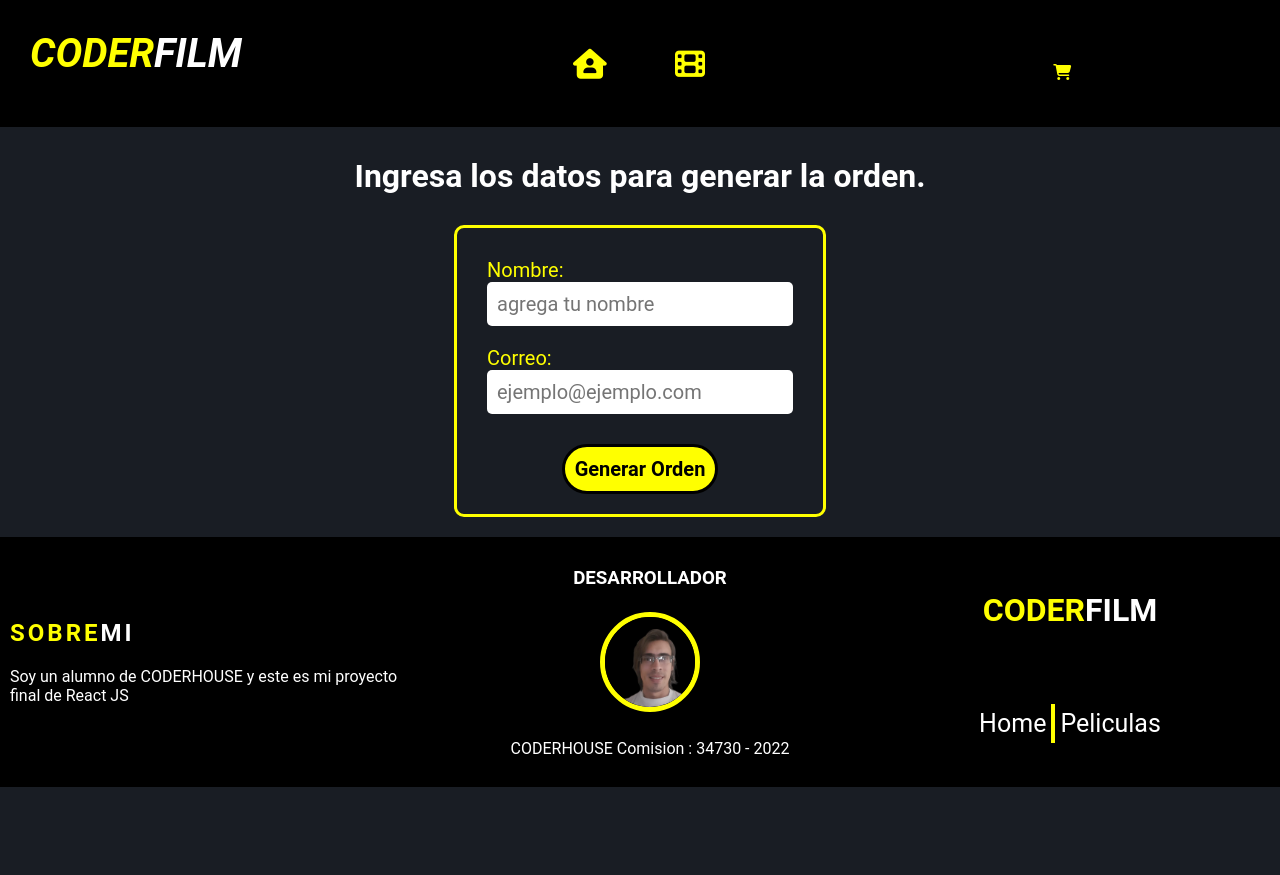
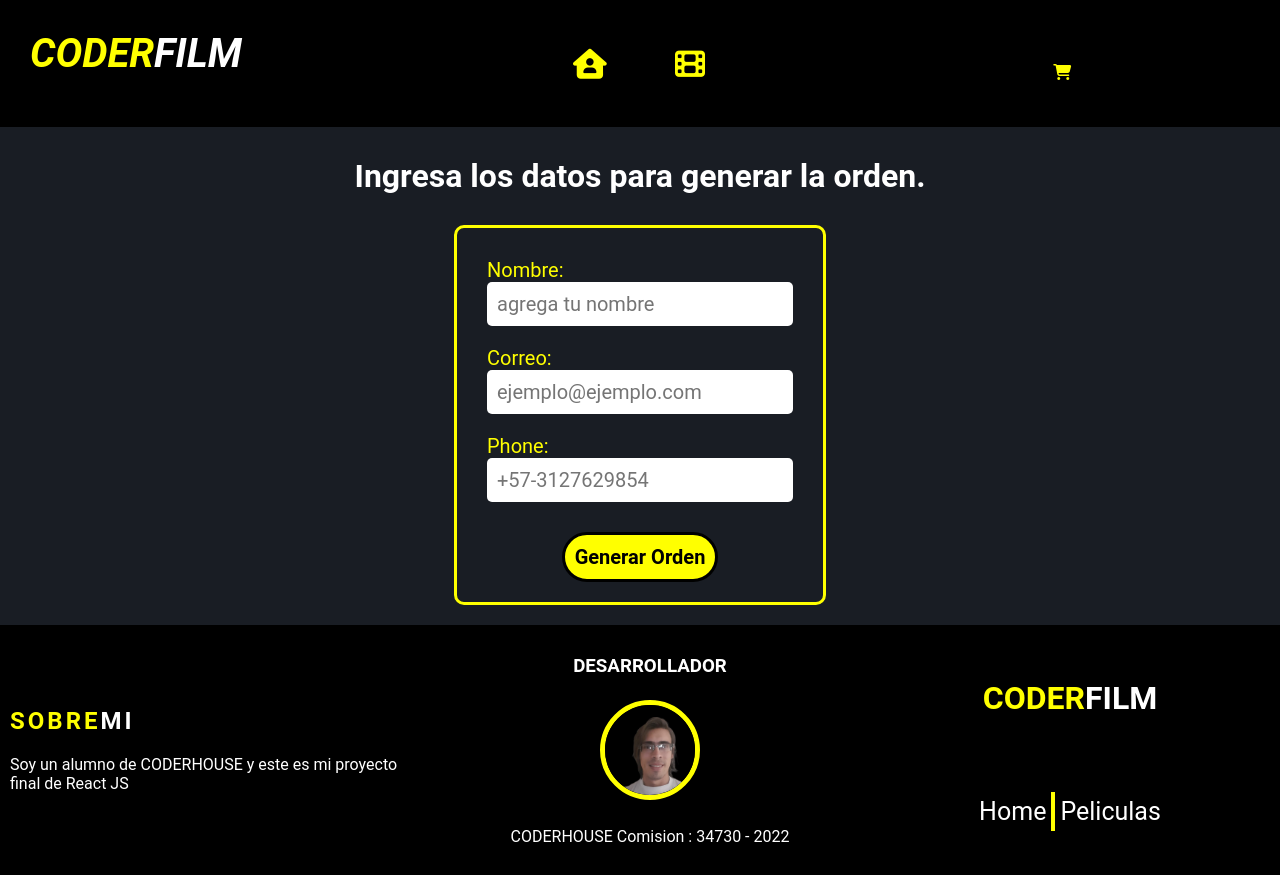
Before and after one commit to JeffreySuarez/CODERFILM, a React (Vite) app: page /CoderFilm/checkout in a window 1280 px wide. Before the commit the page ends 800 px from the top, so only its background shows below. Built offline with nearby package versions, Linux system fonts and the light colour scheme.

Commit message:
empezando a realizar el Readme.md

```diff
--- a/src/components/Cart/Cart.css
+++ b/src/components/Cart/Cart.css
@@ -53,5 +53,5 @@
 .content-footer-cart p span{
     color: yellow;
     font-family: cursive;
-    font-weight: bold;
+    font-weight: bold ;
 }
--- a/src/components/Checkout/index.jsx
+++ b/src/components/Checkout/index.jsx
@@ -46,9 +46,9 @@ const Checkout = () => {
 
   // console.log(totalPrice);
 
-  const enviarFirebase = ({ name, email }) => {
+  const enviarFirebase = ({ name, email, phone }) => {
     const order = {
-      buyer: { name, email },
+      buyer: { name, email, phone },
 
       items: cart.map((product) => ({
         id: product.id,
@@ -73,7 +73,7 @@ const Checkout = () => {
       initialValues={{
         name: "",
         email: "",
-        // numberCell: "",
+        phone: "",
       }}
       validate={(valores) => {
         let errores = {};
@@ -95,6 +95,14 @@ const Checkout = () => {
         ) {
           errores.email =
             "El email solo puede contener letras, numeros, puntos, guiones y guion bajo.";
+        }
+
+        //validacion para el input de phone
+        if (!valores.phone) {
+          errores.phone =
+            "por favor ingresa el numero de contacto con el indicativo del pais seguido del numero de celular";
+        } else if (!/^[+|5|7|-][0-9]{13}$/.test(valores.phone)) {
+          errores.phone = "El phone solo puede contener numeros.";
         }
 
         return errores;
@@ -165,19 +173,22 @@ const Checkout = () => {
                     )}
                   </div>
 
-                  {/* <div className="form-div">
-                    <label htmlFor="numberCell">CellPhone:</label>
+                  <div className="form-div">
+                    <label htmlFor="phone">Phone:</label>
                     <input
-                      id="numberCell"
-                      name="numberCell"
+                      id="phone"
+                      name="phone"
                       type="text"
-                      value={values.numberCell}
-                      placeholder="numero de contacto"
+                      value={values.phone}
+                      placeholder="+57-3127629854"
                       onChange={handleChange}
                       onBlur={handleBlur}
                       // onChange={(e) => setNumberCell(e.target.value)}
                     />
-                  </div> */}
+                    {touched.phone && errors.phone && (
+                      <div className="error">{errors.phone}</div>
+                    )}
+                  </div>
 
                   <button
                     type="submit"
```
Also changed, not shown: 1 other file (tests, documents, lock files or other folders).
